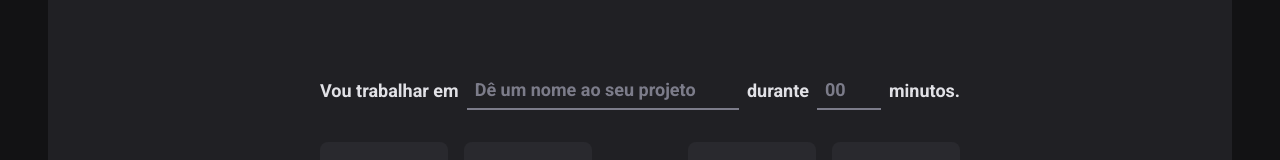
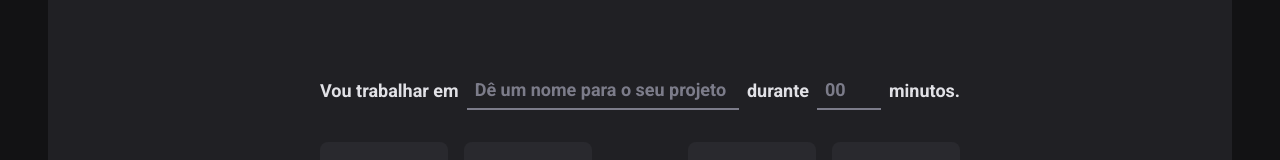
Before and after one commit to gabifrancamr/igniteTimer, a React (Vite) app: page / in a window 1280 px wide. Shown: the part 178-338 px from the top of the page. Built offline with nearby package versions, Linux system fonts and the light colour scheme.

Commit message:
estilização home

```diff
--- a/src/pages/Home/index.tsx
+++ b/src/pages/Home/index.tsx
@@ -18,7 +18,7 @@ export function Home() {
           <TaskInput
             type="text"
             id="task"
-            placeholder="Dê um nome ao seu projeto"
+            placeholder="Dê um nome para o seu projeto"
           />
           <label htmlFor="minutesAmount">durante</label>
           <MinuteAmountInput
```
